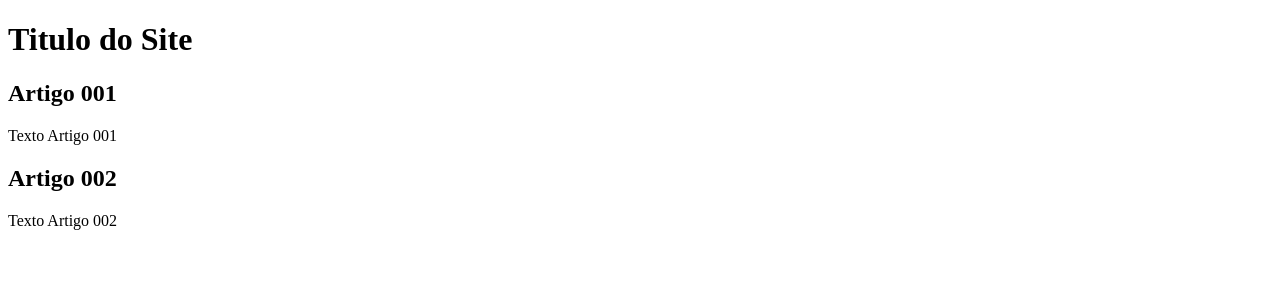
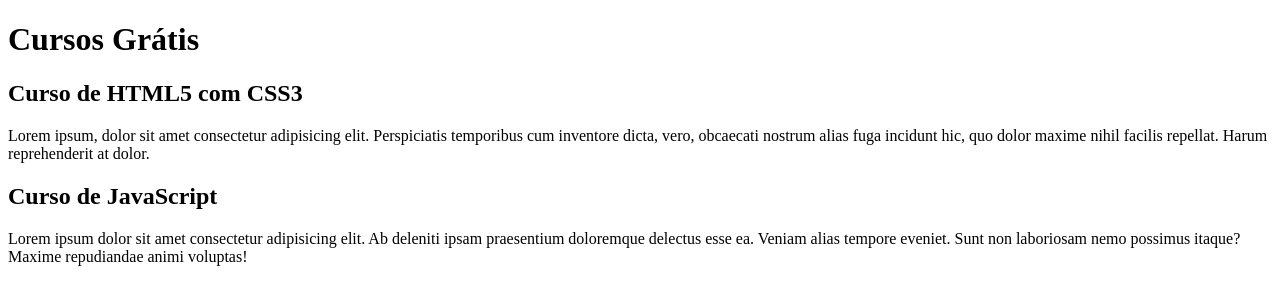
Before and after one commit to pauloln/projeto-site, a plain HTML site: page index.html in a window 1280 px wide. Drawn offline with Linux system fonts and the light colour scheme.

Commit message:
comecei a escrever o conteudo

```diff
--- a/index.html
+++ b/index.html
@@ -8,15 +8,15 @@
 <body>
     <main>
         <header>
-            <h1>Titulo do Site</h1>
+            <h1>Cursos Grátis</h1>
         </header>
         <article>
-            <h2>Artigo 001</h2>
-            <p>Texto Artigo 001</p>
+            <h2>Curso de HTML5 com CSS3</h2>
+            <p>Lorem ipsum, dolor sit amet consectetur adipisicing elit. Perspiciatis temporibus cum inventore dicta, vero, obcaecati nostrum alias fuga incidunt hic, quo dolor maxime nihil facilis repellat. Harum reprehenderit at dolor.</p>
         </article>
         <article>
-            <h2>Artigo 002</h2>
-            <p>Texto Artigo 002</p>
+            <h2>Curso de JavaScript</h2>
+            <p>Lorem ipsum dolor sit amet consectetur adipisicing elit. Ab deleniti ipsam praesentium doloremque delectus esse ea. Veniam alias tempore eveniet. Sunt non laboriosam nemo possimus itaque? Maxime repudiandae animi voluptas!</p>
         </article>
     </main>
 </body>
```
